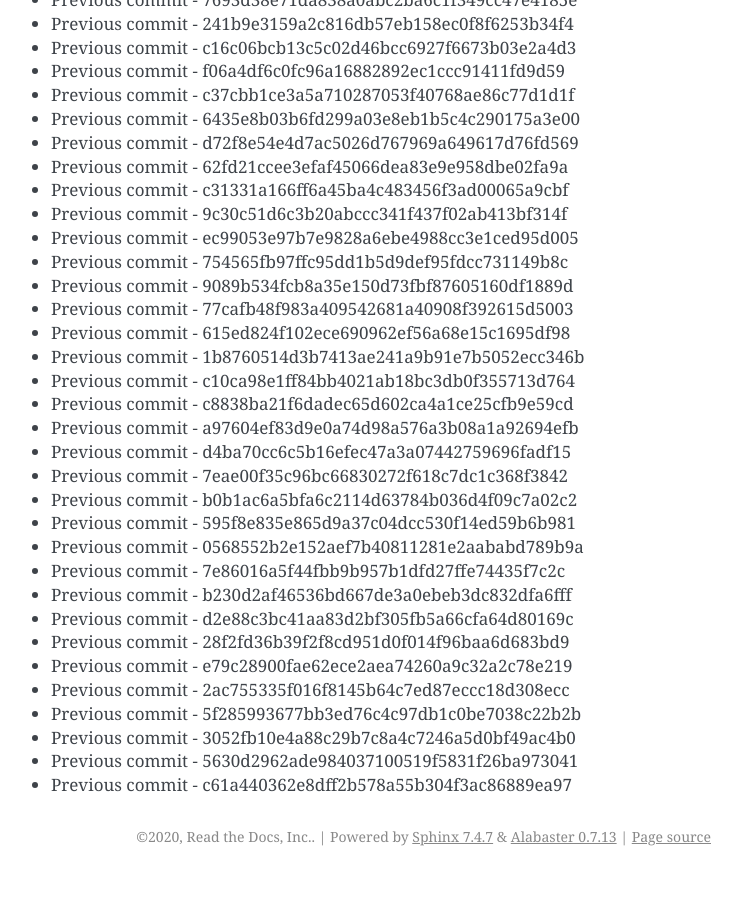
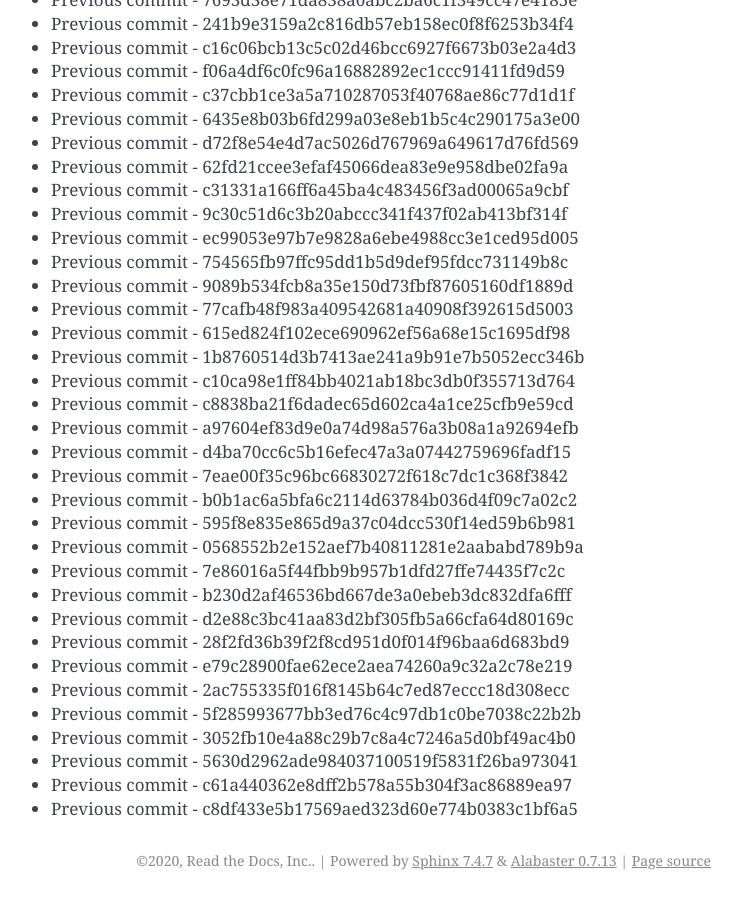
Before and after one commit to readthedocs/rtd-git-stresstest, a Sphinx documentation site: the page built from docs/updates.rst, in a window 1280 px wide and 900 px high, scrolled down 96557 px. Shown: the whole window, without its empty margins (399-1141 px from the left). Built offline with Sphinx 7.4.7, drawn with Linux system fonts in a browser that asks for light colours; before the commit the page ends 97433 px from its top, so only the background shows below that.

Commit message:
Generating commit from previous: c8df433e5b17569aed323d60e774b0383c1bf6a5

```diff
--- a/docs/updates.rst
+++ b/docs/updates.rst
@@ -4089,3 +4089,4 @@ It can be tested for any performance characteristics.
 * Previous commit - 3052fb10e4a88c29b7c8a4c7246a5d0bf49ac4b0
 * Previous commit - 5630d2962ade984037100519f5831f26ba973041
 * Previous commit - c61a440362e8dff2b578a55b304f3ac86889ea97
+* Previous commit - c8df433e5b17569aed323d60e774b0383c1bf6a5
```
